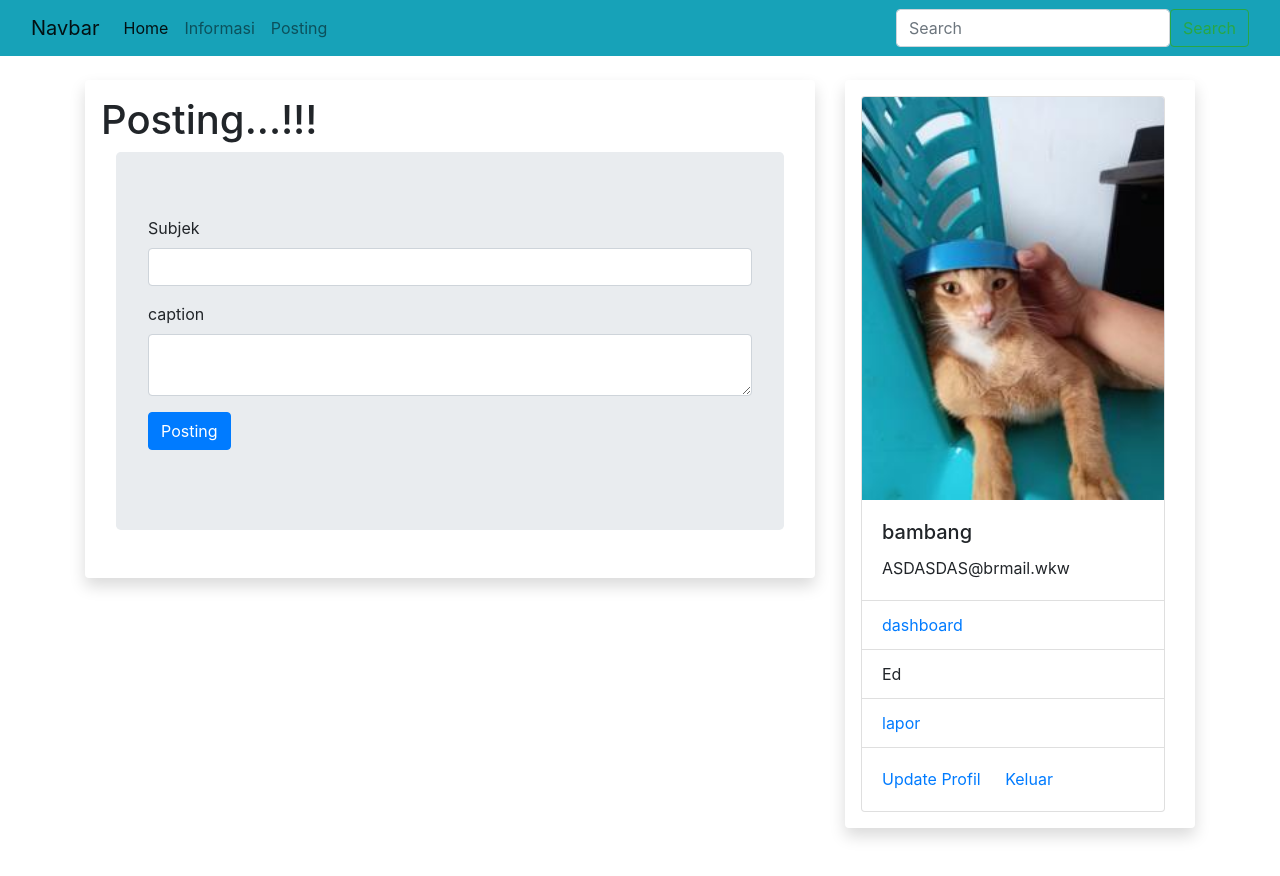
After one commit to iniZam/UAS_web, a Flask app: page /posting in a window 1280 px wide. The commit adds this page. Run offline with Flask 2, Linux system fonts and the light colour scheme; a user stored in the database is signed in; some libraries are stand-ins or nearby versions.

Commit message:
jadi dong

```diff
--- a/run.py
+++ /dev/null
@@ -1,4 +0,0 @@
-from sim import app
-
-if __name__=="__main__":
-	app.run(debug=True)
--- a/sim/mahasiswa/forms.py
+++ b/sim/mahasiswa/forms.py
@@ -2,7 +2,7 @@
 from importlib.machinery import FileFinder
 from flask_login import current_user
 from flask_wtf import FlaskForm
-from wtforms import StringField,SubmitField,TextAreaField,PasswordField, SelectField #ini akan mengimport tipe data
+from wtforms import StringField,SubmitField,TextAreaField,PasswordField,EmailField, SelectField #ini akan mengimport tipe data
 from wtforms.validators import DataRequired,Length,EqualTo,Email,ValidationError
 from sim.models import Tmahasiswa
 from flask_login import current_user
@@ -11,7 +11,7 @@ from flask_wtf.file import FileAllowed,FileField
 class Orang(FlaskForm):# ini kelas tambahannya
     npm = StringField('NPM', validators=[DataRequired(),Length(min=10,max=15)])#ini untuk deklarasi tipe data dan validasi untuk minta data dimasukan dengan panjang tertentu
     nama = StringField('Nama', validators=[DataRequired()])#ini adalah variabel dan StringField itu tipe datanya
-    email = StringField('alamat Email', validators=[DataRequired(),Email()])# yang string itu labelnya
+    email = EmailField('alamat Email', validators=[DataRequired(),Email()])# yang string itu labelnya
     kelas = StringField('kelas', validators=[DataRequired()])
     password = PasswordField('password',validators=[DataRequired(),Length(min=6,max=10)])#ini atribut baru yang akan menampung pasword
     konfir_pass=PasswordField('konfirmasi password',validators=[DataRequired(),EqualTo("password")])# ini untuk konfimasi passwod dan equal
@@ -41,13 +41,13 @@ class login_org(FlaskForm):
 class Edit_org(FlaskForm):# ini kelas tambahannya
     npm = StringField('NPM', validators=[DataRequired(),Length(min=10,max=15)])#ini untuk deklarasi tipe data dan validasi untuk minta data dimasukan dengan panjang tertentu
     nama = StringField('Nama', validators=[DataRequired()])#ini adalah variabel dan StringField itu tipe datanya
-    email = StringField('alamat Email', validators=[DataRequired(),Email()])# yang string itu labelnya
+    email = EmailField('alamat Email', validators=[DataRequired(),Email()])# yang string itu labelnya
     kelas = StringField('kelas', validators=[DataRequired()])
     password = PasswordField('password',validators=[DataRequired(),Length(min=6,max=10)])#ini atribut baru yang akan menampung pasword
     konfir_pass=PasswordField('konfirmasi password',validators=[DataRequired(),EqualTo("password")])# ini untuk konfimasi passwod dan equal
     alamat = TextAreaField('alamat', validators=[DataRequired()])
     submit = SubmitField('Ubah ') # kalo yang ini itu tombolnya
-    foto = FileField('ganti foto profil',validators=[FileAllowed(['jpg','png'])])# ini validasi untuk import foto
+    foto = FileField('ganti foto profil',validators=[FileAllowed(['jpg','jpeg'])])# ini validasi untuk import foto
     #catatan : untuk data yang dimasukan di sini harus sama dengan yang di html kalo jumlahnya tidak sama nanti dia tidak mau keluar
 
     #ini akan mengecek npmnya
@@ -76,9 +76,7 @@ class edit_pengaduan (FlaskForm):# semua yang di bawah ini menyesuiakan dengan y
     detail_pengaduan = TextAreaField("laporan",validators=[DataRequired()])
     submit= SubmitField('Ubah')
 
-
-class pendataan (FlaskForm):# semua yang di bawah ini menyesuiakan dengan yang ada di Tpengaduan di file models.py kecuali id dan tgl_post
-    kop_surat= StringField('Kop Surat',validators=[DataRequired()])
-    kategori = SelectField ( u'Kategori Surat',choices=[('Surat Masuk','Surat Masuk'),('Surat Keluar','Surat keluar')],validators=[DataRequired()])# 1 itu adalah nilai yang bakalan masuk ke database dan prlayanan itu bakalan ditampilkan di html nya
-    detail_surat = TextAreaField("Isi Surat",validators=[DataRequired()])
-    submit= SubmitField('Periksa')
+class agenda_info (FlaskForm):# semua yang di bawah ini menyesuiakan dengan yang ada di Tpengaduan di file models.py kecuali id dan tgl_post
+    subjek= StringField('Subjek ',validators=[DataRequired()])
+    caption = TextAreaField("caption",validators=[DataRequired()])
+    submit= SubmitField('Posting')
--- a/sim/mahasiswa/routes.py
+++ b/sim/mahasiswa/routes.py
@@ -1,8 +1,8 @@
 from email.mime import image
 from tkinter.tix import Form
 from flask import Flask, render_template, redirect, request, url_for, Blueprint, flash
-from sim.mahasiswa.forms import Orang,login_org,Edit_org,pengaduan,edit_pengaduan
-from sim.models import Tmahasiswa, Tpengaduan, Tpendataan
+from sim.mahasiswa.forms import Orang,login_org,Edit_org,pengaduan,edit_pengaduan,agenda_info
+from sim.models import Tmahasiswa, Tpengaduan, Agenda_info
 from sim import db, bcrypt,app
 from flask_login import login_user,current_user,logout_user,login_required
 import os
@@ -76,7 +76,7 @@ def edit():
         sandi = bcrypt.generate_password_hash(form.password.data).decode('UTF-8')
         current_user.password=sandi
         db.session.commit()
-        flash('Data berhasil di rubah ','success')
+        flash('Data berhasil di rubah ','warning ')
         return redirect(url_for('rmahasiswa.edit'))
     elif request.method=="GET":# ini sintak untuk menampilkan data ke dalam database
         form.npm.data=current_user.npm
@@ -112,8 +112,8 @@ def laporan():
         add_laporan = Tpengaduan(subjek=form.subjek.data,kategori=form.kategori.data,detail_pengaduan=form.detail_pengaduan.data,mahasiswa=current_user)
         db.session.add(add_laporan)
         db.session.commit()
-        flash('laporan telah diterima ','success')
-        return redirect(url_for('rmahasiswa.rumah'))
+        flash('laporan telah diterima ','warning ')
+        return redirect(url_for('rmahasiswa.laporan'))
 
     return render_template('laporan.html',form=form,dt_pengaduan=dt_pengaduan)
 
@@ -132,7 +132,7 @@ def edit_lapor(ed_id):# ed_id adalah id yang ada di database dan data yang di ed
         dt_pengaduan.kategori=form.kategori.data
         dt_pengaduan.detail_pengaduan=form.detail_pengaduan.data
         db.session.commit()
-        flash('Laporan telah direvisi :)','success')
+        flash('Laporan telah direvisi :)','warning')
         return redirect(url_for('rmahasiswa.laporan'))
     return render_template('editlapor.html',form=form)
 
@@ -145,15 +145,24 @@ def cabut_lapor(id):
     flash('Laporan telah sudah dicabut :)','warning')
     return redirect(url_for('rmahasiswa.laporan'))
 
-@rmahasiswa.route("/pendataan_surat", methods=['GET','POST'])
+
+
+
+# ini kabawa ni UAS punya
+@rmahasiswa.route("/posting", methods=['GET','POST'])
 @login_required
-def pendataan_surat():
-    dt_pendataan = Tpendataan.query.filter_by(mahasiswa_id=current_user.id)
-    form = pendataan()
+def agenda_inf():
+    form = agenda_info()
     if form.validate_on_submit():
-        add_pendataan = Tpendataan(kop_surat=form.kop_surat.data,kategori=form.kategori.data,detail_surat=form.detail_surat.data,mahasiswa=current_user)
-        db.session.add(add_pendataan)
+        add_agenda = Agenda_info(subjek=form.subjek.data,caption=form.caption.data)
+        db.session.add(add_agenda)
         db.session.commit()
-        flash('Data Surat Telah DiTerima','success')
-        return redirect(url_for('rmahasiswa.pendataan_surat'))
-    return render_template('pendataan_surat.html',form=form,dt_pendataan=dt_pendataan)
+        flash('Sudah di posting ','warning ')
+        return redirect(url_for('rmahasiswa.agenda_inf'))
+    return render_template('tambahagenda.html',form=form)#, info_agenda=info_agenda)
+
+@rmahasiswa.route("/agenda", methods=['GET','POST'])
+def informasi():
+    info_agenda = Agenda_info.query.all()
+
+    return render_template("agenda_info.html",info=info_agenda)
--- a/sim/templates/base.html
+++ b/sim/templates/base.html
@@ -10,9 +10,9 @@
 </head>
 <body>
 
-  <nav class="navbar navbar-expand-lg navbar-light bg-primary">
-    <div class="container">
+  <nav class="navbar navbar-expand-lg navbar-light bg-info">
 
+        <div class="container-fluid">
           <a class="navbar-brand" href="#">Navbar</a>
           <button class="navbar-toggler" type="button" data-bs-toggle="collapse" data-bs-target="#navbarSupportedContent" aria-controls="navbarSupportedContent" aria-expanded="false" aria-label="Toggle navigation">
             <span class="navbar-toggler-icon"></span>
@@ -20,26 +20,39 @@
           <div class="collapse navbar-collapse" id="navbarSupportedContent">
             <ul class="navbar-nav me-auto mb-2 mb-lg-0">
               <li class="nav-item">
-                <a class="nav-link active" aria-current="page" href="{{url_for('rmahasiswa.rumah')}}">Home</a>
+                <a class="nav-link active" aria-current="page" href="{{url_for("rmahasiswa.rumah")}}">Home</a>
               </li>
               <li class="nav-item">
-                <a class="nav-link" href="{{url_for('rmahasiswa.tentang')}}">About</a>
+                <a class="nav-link" href="{{url_for("rmahasiswa.informasi")}}">Informasi</a>
               </li>
 
+
+
               {% if current_user.is_authenticated %}
+              <li class="nav-item">
+                <a class="nav-link" href="{{url_for("rmahasiswa.agenda_inf")}}">Posting</a>
+              </li>
               {% else %}
+              <li class="nav-item">
+                  <a class="nav-link" href="{{url_for("rmahasiswa.daftar")}}">Daftar</a></li>
               <!-- ini akan ditampilkan saaat tidak login -->
               <li class="nav-item">
                   <a class="nav-link" href="{{url_for("rmahasiswa.login")}}">Login</a></li>
               {%endif%}
+            </ul>
 
-            </ul>
+            </div>
+            <div col-md-7>
               <form class="d-flex">
                 <input class="form-control me-2" type="search" placeholder="Search" aria-label="Search">
                 <button class="btn btn-outline-success" type="submit">Search</button>
               </form>
+
             </div>
           </div>
+        </div>
+
+
       </nav>
 
 
@@ -50,14 +63,17 @@
           <div class="col-md-8"><!--jika di atas itu baris maka yang ini adalah kolomnya dan kolom itu batasnya 12-->
             <div class="shadow p-3 mb-5 bg- rounded">
               <!-- flash -->
-              {% with messages= get_flashed_messages(with_categories = true) %}
+               {% with messages= get_flashed_messages(with_categories=true) %}
                     {% if messages %}
                     {% for category, message in messages %}
-              <div class="alert alert-{{category}} "></div>
+
+                    <div class="alert alert-{{category}}">
                         {{message}}
+                    </div>
                     {% endfor %}
                     {% endif %}
                     {% endwith %}
+
 
               {% block konten %}
 
@@ -76,9 +92,7 @@
             </div>
             <ul class="list-group list-group-flush">
               <li class="list-group-item"><a href="{{url_for('rmahasiswa.akun')}}">dashboard</a> </li>
-              <li class="list-group-item">
-                <a href="{{url_for('rmahasiswa.pendataan_surat')}}">Pendataan</a>
-              </li>
+              <li class="list-group-item">Ed</li>
               <li class="list-group-item">
                 <a href="{{url_for('rmahasiswa.laporan')}}">lapor</a>
               </li>
@@ -88,7 +102,6 @@
               <a href="{{url_for('rmahasiswa.keluar')}}" class="card-link">Keluar</a>
             </div>
           </div>
-
           {% else %}
 
           <h1>Menu Lain</h1>
--- a/sim/templates/editlapor.html
+++ b/sim/templates/editlapor.html
@@ -67,7 +67,7 @@
 
             <div class="form-group">
 
-               {{form.submit(class="btn btn-success")}}<!--ini juga sama kyak di atas-->
+               {{form.submit(class="btn btn-primary")}}<!--ini juga sama kyak di atas-->
                <a class="btn btn-secondary" href="{{url_for('rmahasiswa.laporan')}} ">Bale</a>
             </div>
 
--- a/sim/templates/laporan.html
+++ b/sim/templates/laporan.html
@@ -67,7 +67,7 @@
 
             <div class="form-group">
 
-               {{form.submit(class="btn btn-success")}}<!--ini juga sama kyak di atas-->
+               {{form.submit(class="btn btn-primary")}}<!--ini juga sama kyak di atas-->
             </div>
 
 
@@ -98,7 +98,6 @@
       <th scope="row">
 
       </th>
-
       <td>{{data.tgl_post}} </td>
       <td>{{data.kategori}} </td>
       <td>{{data.subjek}} </td>
--- a/sim/templates/login.html
+++ b/sim/templates/login.html
@@ -27,7 +27,7 @@
     {%else%} {{form.password(class="form-control")}} {%endif%}
   </div>
 
-  <div class="form-group">{{form.submit(class="btn btn-success")}}</div>
+  <div class="form-group">{{form.submit(class="btn btn-primary")}}</div>
 
   <span><a href="{{url_for('rmahasiswa.daftar')}}">Daftar Akun</a></span>
 </form>
--- /dev/null
+++ b/sim/templates/tambahagenda.html
@@ -0,0 +1,58 @@
+{% extends "base.html" %}
+
+{% block konten %}
+<h1>Posting...!!!</h1>
+
+<form method="POST">
+   <div class="container"><!--ini container ini berguna agar isi webnya di tengan -->
+      <div class="jumbotron"><!--jumbroton ini akan di edit fi file style.css yang ada di dalam forder static dan di dalam folder css-->
+
+         {{form.hidden_tag()}}
+         <div class="form-group">
+            {{form.subjek.label(class="form-control-label")}}
+            {% if form.subjek.errors %}
+         {{form.subjek(class="form-control is-invalid")}}
+         <div class="invalid-feedback">
+            {% for error in form.subjek.errors %}
+            <span>{{error}}</span>
+            {% endfor %}
+         </div>
+
+         {% else %}
+         {{form.subjek(class="form-control")}}
+         {% endif %}</div>
+
+         <!-- caption -->
+         {{form.hidden_tag()}}
+         <div class="form-group">
+            {{form.caption.label(class="form-control-label")}}
+            {% if form.caption.errors %}
+         {{form.caption(class="form-control is-invalid")}}
+         <div class="invalid-feedback">
+            {% for error in form.caption.errors %}
+            <span>{{error}}</span>
+            {% endfor %}
+         </div>
+
+         {% else %}
+         {{form.caption(class="form-control")}}
+         {% endif %}</div>
+
+
+
+
+
+   <div class="form-group">
+
+      {{form.submit(class="btn btn-primary")}}<!--ini juga sama kyak di atas-->
+   </div>
+
+
+
+   </div>
+</div>
+
+</form>
+
+
+{% endblock %}
```
Also changed, not shown: sim/models.py (+6 -8 lines), sim/templates/agenda_info.html (added, +21 -0 lines), sim/templates/detail_laporan.html (added, +16 -0 lines), sim/sim_pengaduan.db (deleted), sim/static/foto/63417460954220ba.jpg (added), sim/static/foto/b640d9e0f9e57ab5.jpg (added), sim/static/foto/c00c01742b558369.jpg (deleted), sim/static/foto/c58d779775242344.jpg (deleted), sim_pengaduan.db (added), 1 other file. Lines whose indentation alone changed are shown as unchanged.
